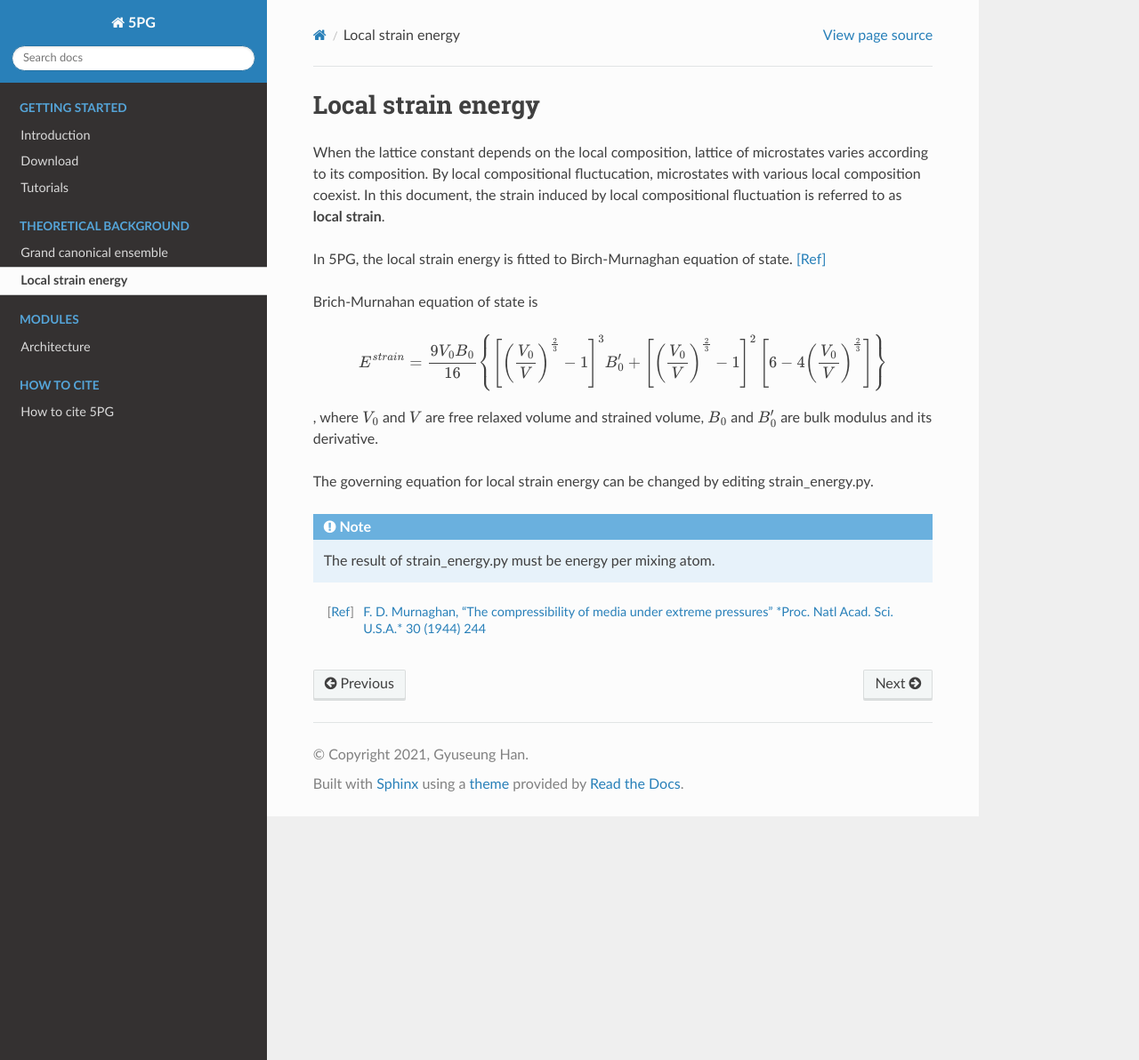
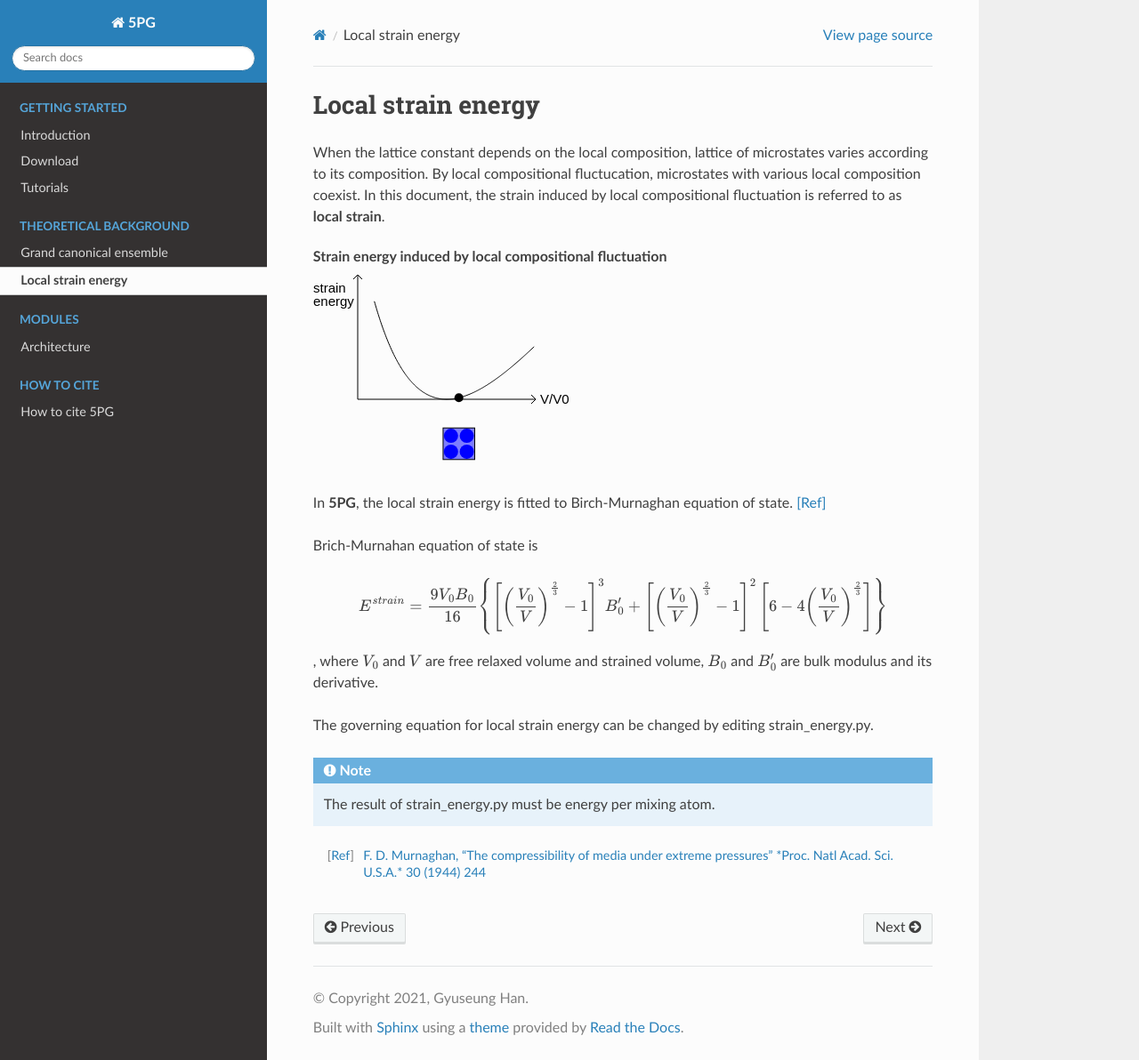
Before and after one commit to Han-Gyuseung/5PG, a Sphinx documentation site: the page built from docs/source/theory/strain.rst, in a window 1280 px wide and 1192 px high. Shown: the whole window at 89% size. Built offline with Sphinx 7.4.7 and the Read the Docs theme 2.0.0, drawn with Linux system fonts in a browser that asks for light colours; some of the changed lines change nothing that is shown.

Commit message:
Add files via upload

```diff
--- a/docs/source/theory/strain.rst
+++ b/docs/source/theory/strain.rst
@@ -5,7 +5,9 @@ When the lattice constant depends on the local composition, lattice of microstat
 By local compositional fluctucation, microstates with various local composition coexist.
 In this document, the strain induced by local compositional fluctuation is referred to as **local strain**.
 
-In 5PG, the local strain energy is fitted to Birch-Murnaghan equation of state.
+.. include:: strain_code.rst
+
+In **5PG**, the local strain energy is fitted to Birch-Murnaghan equation of state.
 [Ref]_
 
 Brich-Murnahan equation of state is
--- /dev/null
+++ b/docs/source/theory/strain_code.rst
@@ -0,0 +1,123 @@
+
+.. raw:: html
+
+ <b>Strain energy induced by local compositional fluctuation</b><br>
+ <canvas id="canvas2" width="300" height="250"></canvas><br>
+
+ <script>
+ var canvas2 = document.getElementById("canvas2");
+ var ctx2 = canvas2.getContext('2d');
+
+ function drawCircle(ctx,x,y,r,c){
+  ctx.fillStyle = c;
+  ctx.beginPath();
+  ctx.arc(x,y,r,0,2*Math.PI);
+  ctx.fill();
+ }
+ function drawSquare(ctx,x,y,l,c){
+  ctx.fillStyle = c;
+  ctx.fillRect(x-l/2,y-l/2,l,l);
+  ctx.strokeRect(x-l/2,y-l/2,l,l);
+ }
+ function clearCanvas(ctx){
+  ctx.clearRect(0,0,300,300);
+ }
+ function writeText(ctx,x,y,string,c='black'){
+  ctx.font = '15px arial';
+  ctx.fillStyle = c;
+  ctx.fillText(string,x,y+15)
+ }
+ const color1=[255,0,0]
+ const color0=[0,0,255]
+ function color_string(c,r=1){
+  return "rgb("+String(Math.floor(c[0]))+","+String(Math.floor(c[1]))+","+String(Math.floor(c[2]))+","+String(r)+")"
+ }
+ function color_atom(species){ return species==1?color_string(color1):color_string(color0) }
+ function radius_atom(species){ return species==1?10:8 }
+ function color_box(a,b,c,d,r=1){
+  s1=(a+b+c+d)/4
+  s2=1-s1
+  r=r/2
+  c0=color1[0]*s1+color0[0]*s2
+  c1=color1[1]*s1+color0[1]*s2
+  c2=color1[2]*s1+color0[2]*s2
+  return color_string([c0,c1,c2],r)
+ }
+
+ function BM_x(i){
+  j=i/1000+1
+  return 300*(j)**3-150
+ }
+ function BM_y(i){
+  j=i/1000+1
+  return 150-1000*(0.01*(1/j**2-1)**3+2*(1/j**2-1)**2)
+ }
+
+
+
+ function drawMicrostate(ctx,x,y,s1,s2,s3,s4,scale=1,ratio=1){
+  r=ratio
+  l=(35+(s1+s2+s3+s4)*2.5)*r
+  drawSquare(ctx,x,y,l,color_box(s1,s2,s3,s4,r));
+  drawCircle(ctx,x-l*0.25,y-l*0.25,radius_atom(s1)*scale,color_atom(s1));
+  drawCircle(ctx,x-l*0.25,y+l*0.25,radius_atom(s2)*scale,color_atom(s2));
+  drawCircle(ctx,x+l*0.25,y-l*0.25,radius_atom(s3)*scale,color_atom(s3));
+  drawCircle(ctx,x+l*0.25,y+l*0.25,radius_atom(s4)*scale,color_atom(s4));
+ }
+
+
+ function draw_ctx2(t,s1,s2,s3,s4){
+  ctx2.strokeStyle = 'black';
+  ctx2.beginPath();
+  ctx2.moveTo(300*(0.9)**3-150,150-1000*(0.01*(1/0.9**2-1)**3+2*(1/0.9**2-1)**2))
+  for(i=-100;i<100;i++){
+   j=i/1000+1
+   //ctx2.lineTo(300*(j)**3-150,150-1000*(0.01*(1/j**2-1)**3+2*(1/j**2-1)**2))
+   ctx2.lineTo(BM_x(i),BM_y(i))
+  }
+  ctx2.moveTo(50,10);
+  ctx2.lineTo(50,150);
+  ctx2.lineTo(250,150);
+  ctx2.moveTo(45,15);
+  ctx2.lineTo(50,10);
+  ctx2.lineTo(55,15);
+  ctx2.moveTo(245,145);
+  ctx2.lineTo(250,150);
+  ctx2.lineTo(245,155);
+  ctx2.stroke();
+  writeText(ctx2,0,15,'strain')
+  writeText(ctx2,0,30,'energy')
+  writeText(ctx2,255,140,'V/V0')
+
+  var index=Math.abs(t%400-200)-100; //-100~100
+  var x=BM_x(index);
+  var y=BM_y(index);
+
+  drawCircle(ctx2,x,y,5,"black")
+  drawMicrostate(ctx2,x,200,s1,s2,s3,s4,1,index/1000+1);
+ }
+
+ var time=0;
+ var ctx2_atom1=0;
+ var ctx2_atom2=0;
+ var ctx2_atom3=0;
+ var ctx2_atom4=0;
+ function animate_ctx2(timestamp){
+  t=timestamp/20
+  if (Math.floor(t/400)!=time){
+   time=Math.floor(t/400)
+   ctx2_atom1=Math.round(Math.random())
+   ctx2_atom2=Math.round(Math.random())
+   ctx2_atom3=Math.round(Math.random())
+   ctx2_atom4=Math.round(Math.random())
+  }
+  clearCanvas(ctx2)
+  draw_ctx2(t,ctx2_atom1,ctx2_atom2,ctx2_atom3,ctx2_atom4)
+  window.requestAnimationFrame(animate_ctx2)
+ }
+ window.requestAnimationFrame(animate_ctx2)
+
+
+
+
+ </script>
```
